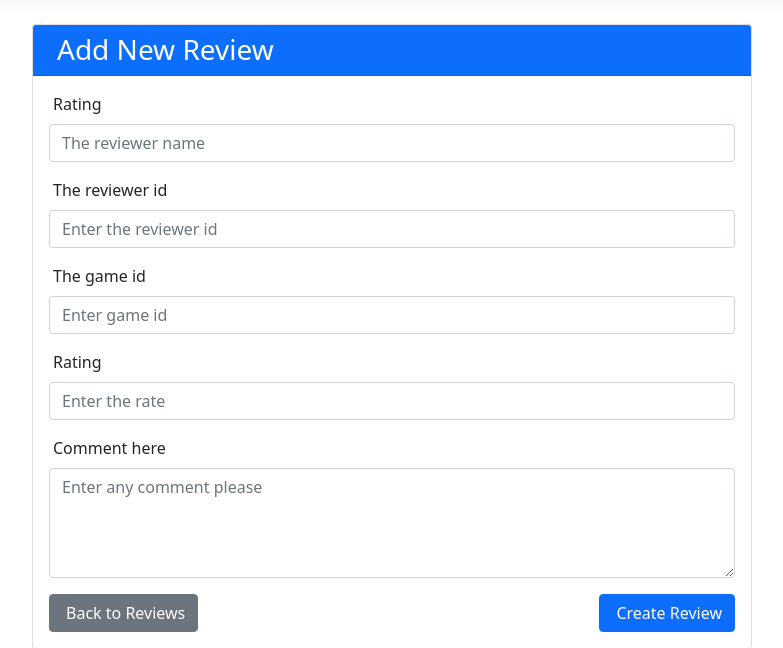
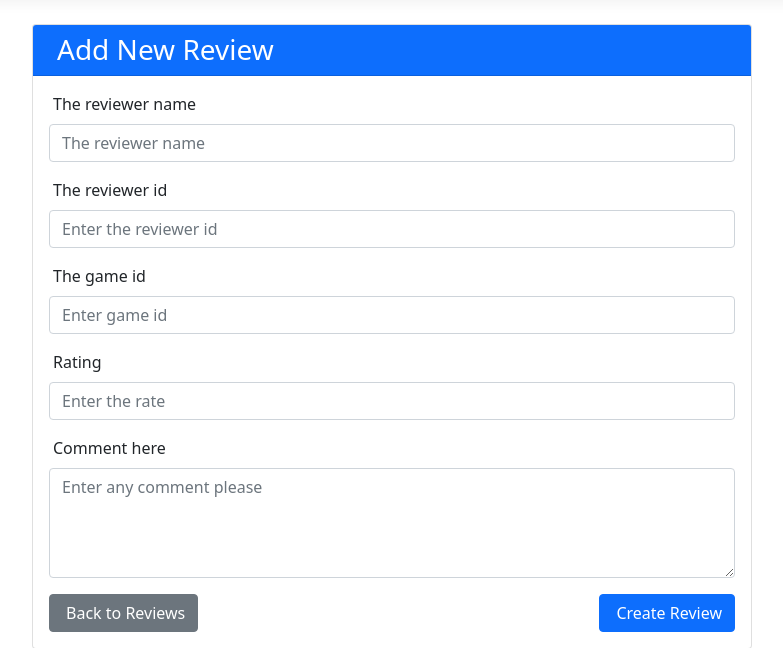
Before and after one commit to shereiff1/GameVault, an ASP.NET Core app: page /Review/Create in a window 1280 px wide. Shown: the part 57-705 px from the top of the page, without its empty margins (248-1031 px from the left). Run offline with ASP.NET Core 8, Linux system fonts and the light colour scheme; style sheets or scripts are compiled from the project's sources; some libraries are stand-ins or nearby versions.

Commit message:
Update Create.cshtml

```diff
--- a/GameVault.PLL/Views/Review/Create.cshtml
+++ b/GameVault.PLL/Views/Review/Create.cshtml
@@ -25,15 +25,15 @@
                         <div class="mb-3">
                             <div class="mb-3">
                                 <label asp-for="CreatedBy" class="form-label">
-                                    <i class="fas fa-user me-1"></i>Rating
+                                    <i class="fas fa-user me-1"></i>The reviewer name
                                 </label>
-                                <input asp-for="CreatedBy" id="CreatedBy" class="form-control" placeholder="The reviewer name" />
+                                <input asp-for="CreatedBy" id="CreatedBy" class="form-control" placeholder="The reviewer name" required/>
                                 <span asp-validation-for="CreatedBy" class="text-danger"></span>
                             </div>
                             <label asp-for="Player_Id" class="form-label">
                                 <i class="fas fa-heading me-1"></i>The reviewer id
                             </label>
-                            <input asp-for="Player_Id" id="Player_Id" class="form-control" placeholder="Enter the reviewer id" />
+                            <input asp-for="Player_Id" id="Player_Id" class="form-control" placeholder="Enter the reviewer id" required />
                             <span asp-validation-for="Player_Id" class="text-danger"></span>
                         </div>
 
@@ -41,7 +41,7 @@
                             <label asp-for="Game_Id" class="form-label">
 								<i class="fas fa-user me-1"></i>The game id
                             </label>
-                            <input asp-for="Game_Id" id="Game_Id" class="form-control" placeholder="Enter game id" />
+                            <input asp-for="Game_Id" id="Game_Id" class="form-control" placeholder="Enter game id" required />
                             <span asp-validation-for="Game_Id" class="text-danger"></span>
                         </div>
 
@@ -49,7 +49,7 @@
                             <label asp-for="Rating" class="form-label">
                                 <i class="fas fa-user me-1"></i>Rating
                             </label>
-                            <input asp-for="Rating" id="Rating" class="form-control" placeholder="Enter the rate" />
+                            <input asp-for="Rating" id="Rating" class="form-control" placeholder="Enter the rate" required />
                             <span asp-validation-for="Rating" class="text-danger"></span>
                         </div>
 
@@ -60,8 +60,6 @@
                             <textarea asp-for="Comment" id=" Comment" class="form-control" rows="4" placeholder="Enter any comment please"></textarea>
                             <span asp-validation-for="Comment" class="text-danger"></span>
                         </div>
-
-
 
                         <div class="d-flex justify-content-between">
                             <a asp-action="GetAllReviews" class="btn btn-secondary">
@@ -77,12 +75,12 @@
         </div>
     </div>
 </div>
-@*
+<script src="https://cdnjs.cloudflare.com/ajax/libs/jquery/3.7.1/jquery.min.js" integrity="sha512-v2CJ7UaYy4JwqLDIrZUI/4hqeoQieOmAZNXBeQyjo21dadnwR+8ZaIJVT8EE2iyI61OV8e6M8PP2/4hpQINQ/g==" crossorigin="anonymous" referrerpolicy="no-referrer"></script>
 <script>
     document.getElementById('formSubmit').addEventListener('click',async function(e){
         e.preventDefault()
           try {
-      const response = await fetch('http:localhost:44341/Review/CreateReview', {
+      const response = await fetch('/Review/CreateReview', {
         method: 'POST',
         headers: {
           'Content-Type': 'application/json',
@@ -95,13 +93,13 @@
 	      CreatedBy: document.getElementById('CreatedBy').value,
         }),
       });
-
+            const newPost = await response.json();
       if (!response.ok) throw new Error("Failed to create Review");
 
-      const newPost = await response.json();
       console.log("New Review:", newPost);
+	  window.location.href = '/Review/GetAllReviews';
     } catch (error) {
       console.error("Create Error:", error);
     }
     })
-</script> *@
+</script>
```
